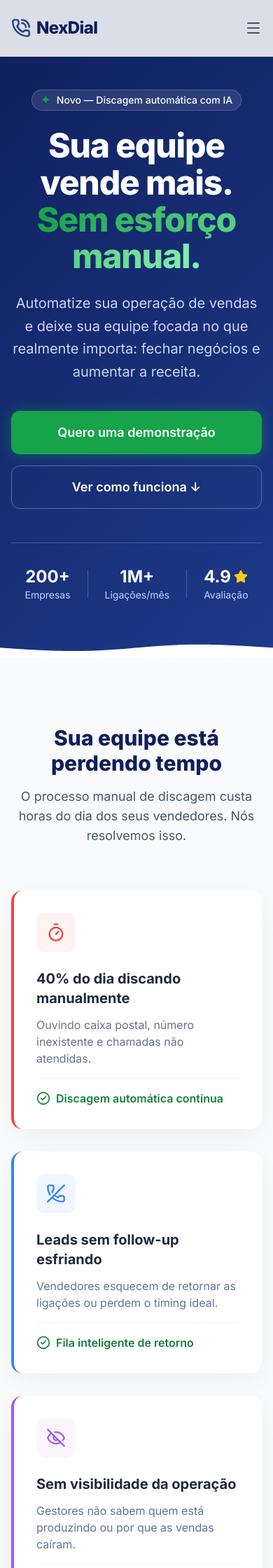
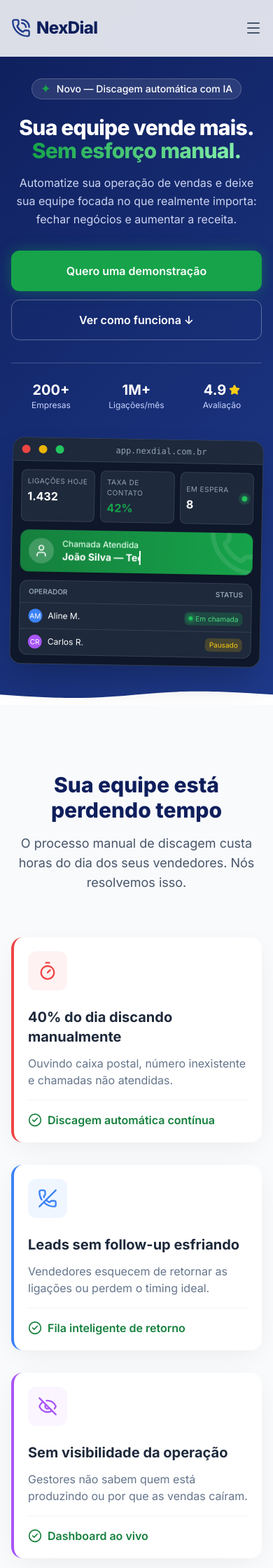
Before and after one commit to Faextech/Voxflow, a Flask app: page / in a window 390 px wide. Shown: the top 2240 px of the page at 70% size. Run offline with Flask 3, Linux system fonts and the light colour scheme; some libraries are stand-ins or nearby versions.

Commit message:
UI: Improve landing page mobile responsiveness
- Show animated dashboard mockup on mobile (was hidden md:block), with responsive sizing throughout
- Hero layout: flex-col on mobile, grid on lg; H1 text-3xl mobile, buttons full-width
- Stats grid 3-col on mobile; mockup content scales with responsive Tailwind classes
- Stepper: vertical layout on mobile with connecting lines between steps
- Problem/feature cards: reduced padding on mobile (p-5 md:p-8)
- CTA final: full-width button on mobile, badges in flex-col on mobile
- Footer: 2-col grid on mobile with centered logo/icons

Co-Authored-By: Claude Sonnet 4.6 <noreply@anthropic.com>

```diff
--- a/app/templates/landing.html
+++ b/app/templates/landing.html
@@ -145,54 +145,54 @@
     </header>
 
     <!-- ② HERO -->
-    <section class="hero-gradient pt-32 pb-20 lg:pt-40 lg:pb-28 overflow-hidden relative">
+    <section class="hero-gradient pt-28 pb-14 lg:pt-40 lg:pb-28 overflow-hidden relative">
         <div class="max-w-7xl mx-auto px-4 sm:px-6 lg:px-8 relative z-10">
-            <div class="lg:grid lg:grid-cols-12 lg:gap-16 items-center">
+            <div class="flex flex-col lg:grid lg:grid-cols-12 lg:gap-16 items-center">
                 <!-- Hero Content -->
                 <div class="lg:col-span-6 text-center lg:text-left fade-up">
                     <div class="inline-flex items-center px-3 py-1 rounded-full bg-white/10 border border-white/20 text-white text-sm font-medium mb-6">
                         <span class="text-brand-500 mr-2 text-lg leading-none">✦</span> Novo — Discagem automática com IA
                     </div>
-                    <h1 class="text-5xl md:text-7xl font-extrabold text-white tracking-tight mb-6 leading-[1.1]">
+                    <h1 class="text-3xl sm:text-5xl md:text-7xl font-extrabold text-white tracking-tight mb-4 md:mb-6 leading-[1.1]">
                         Sua equipe vende mais. <span class="text-transparent bg-clip-text bg-gradient-to-r from-brand-500 to-green-300">Sem esforço manual.</span>
                     </h1>
-                    <p class="text-xl text-indigo-100 opacity-90 mb-10 max-w-2xl mx-auto lg:mx-0 leading-relaxed">
+                    <p class="text-base md:text-xl text-indigo-100 opacity-90 mb-8 md:mb-10 max-w-2xl mx-auto lg:mx-0 leading-relaxed">
                         Automatize sua operação de vendas e deixe sua equipe focada no que realmente importa: fechar negócios e aumentar a receita.
                     </p>
-                    <div class="flex flex-col sm:flex-row gap-4 justify-center lg:justify-start mb-12">
-                        <a href="https://wa.me/5500000000000" target="_blank" class="inline-flex justify-center items-center px-8 py-4 border border-transparent text-lg font-semibold rounded-xl text-white bg-brand-500 hover:bg-brand-600 shadow-glow transition-all hover:-translate-y-1">
+                    <div class="flex flex-col sm:flex-row gap-3 md:gap-4 justify-center lg:justify-start mb-8 md:mb-12">
+                        <a href="https://wa.me/5500000000000" target="_blank" class="w-full sm:w-auto inline-flex justify-center items-center px-8 py-4 border border-transparent text-base md:text-lg font-semibold rounded-xl text-white bg-brand-500 hover:bg-brand-600 shadow-glow transition-all hover:-translate-y-1">
                             Quero uma demonstração
                         </a>
-                        <a href="#como-funciona" class="inline-flex justify-center items-center px-8 py-4 border border-white/30 text-lg font-semibold rounded-xl text-white hover:bg-white/10 transition-all">
+                        <a href="#como-funciona" class="w-full sm:w-auto inline-flex justify-center items-center px-8 py-4 border border-white/30 text-base md:text-lg font-semibold rounded-xl text-white hover:bg-white/10 transition-all">
                             Ver como funciona ↓
                         </a>
                     </div>
 
                     <!-- Stats -->
-                    <div class="flex items-center justify-center lg:justify-start gap-6 text-white border-t border-white/20 pt-8">
-                        <div>
-                            <div class="text-2xl font-bold">200+</div>
-                            <div class="text-sm text-indigo-200">Empresas</div>
+                    <div class="grid grid-cols-3 lg:flex lg:items-center lg:justify-start lg:gap-6 gap-2 text-white border-t border-white/20 pt-6 md:pt-8">
+                        <div class="text-center lg:text-left">
+                            <div class="text-xl md:text-2xl font-bold">200+</div>
+                            <div class="text-xs md:text-sm text-indigo-200">Empresas</div>
                         </div>
-                        <div class="w-px h-10 bg-white/20"></div>
-                        <div>
-                            <div class="text-2xl font-bold">1M+</div>
-                            <div class="text-sm text-indigo-200">Ligações/mês</div>
+                        <div class="hidden lg:block w-px h-10 bg-white/20"></div>
+                        <div class="text-center lg:text-left">
+                            <div class="text-xl md:text-2xl font-bold">1M+</div>
+                            <div class="text-xs md:text-sm text-indigo-200">Ligações/mês</div>
                         </div>
-                        <div class="w-px h-10 bg-white/20"></div>
-                        <div>
-                            <div class="text-2xl font-bold flex items-center">4.9 <i data-lucide="star" class="h-5 w-5 fill-current text-yellow-400 ml-1"></i></div>
-                            <div class="text-sm text-indigo-200">Avaliação</div>
+                        <div class="hidden lg:block w-px h-10 bg-white/20"></div>
+                        <div class="text-center lg:text-left">
+                            <div class="text-xl md:text-2xl font-bold flex items-center justify-center lg:justify-start">4.9 <i data-lucide="star" class="h-4 w-4 md:h-5 md:w-5 fill-current text-yellow-400 ml-1"></i></div>
+                            <div class="text-xs md:text-sm text-indigo-200">Avaliação</div>
                         </div>
                     </div>
                 </div>
 
                 <!-- Hero Mockup -->
-                <div class="lg:col-span-6 mt-16 lg:mt-0 fade-up hidden md:block">
+                <div class="lg:col-span-6 mt-10 lg:mt-0 fade-up w-full">
                     <div class="bg-slate-900 rounded-2xl border border-slate-700 shadow-2xl overflow-hidden relative transform rotate-1 hover:rotate-0 transition-transform duration-500">
                         <!-- Mac Window Controls -->
-                        <div class="bg-slate-800 px-4 py-3 flex items-center border-b border-slate-700">
-                            <div class="flex gap-2">
+                        <div class="bg-slate-800 px-3 md:px-4 py-2 md:py-3 flex items-center border-b border-slate-700">
+                            <div class="flex gap-1.5 md:gap-2">
                                 <div class="mockup-bar bg-red-500"></div>
                                 <div class="mockup-bar bg-yellow-500"></div>
                                 <div class="mockup-bar bg-green-500"></div>
@@ -200,55 +200,55 @@
                             <div class="mx-auto text-xs text-slate-400 font-mono">app.nexdial.com.br</div>
                         </div>
                         <!-- Mockup Content -->
-                        <div class="p-6">
+                        <div class="p-3 md:p-6">
                             <!-- Top metrics -->
-                            <div class="grid grid-cols-3 gap-4 mb-6">
-                                <div class="bg-slate-800 p-4 rounded-xl border border-slate-700">
-                                    <div class="text-slate-400 text-xs mb-1 uppercase tracking-wider">Ligações Hoje</div>
-                                    <div class="text-white font-bold text-2xl">1.432</div>
+                            <div class="grid grid-cols-3 gap-2 md:gap-4 mb-3 md:mb-6">
+                                <div class="bg-slate-800 p-2 md:p-4 rounded-lg md:rounded-xl border border-slate-700">
+                                    <div class="text-slate-400 text-[10px] md:text-xs mb-0.5 md:mb-1 uppercase tracking-wider">Ligações Hoje</div>
+                                    <div class="text-white font-bold text-base md:text-2xl">1.432</div>
                                 </div>
-                                <div class="bg-slate-800 p-4 rounded-xl border border-slate-700">
-                                    <div class="text-slate-400 text-xs mb-1 uppercase tracking-wider">Taxa de Contato</div>
-                                    <div class="text-brand-500 font-bold text-2xl">42%</div>
+                                <div class="bg-slate-800 p-2 md:p-4 rounded-lg md:rounded-xl border border-slate-700">
+                                    <div class="text-slate-400 text-[10px] md:text-xs mb-0.5 md:mb-1 uppercase tracking-wider">Taxa de Contato</div>
+                                    <div class="text-brand-500 font-bold text-base md:text-2xl">42%</div>
                                 </div>
-                                <div class="bg-slate-800 p-4 rounded-xl border border-slate-700 flex justify-between items-center">
+                                <div class="bg-slate-800 p-2 md:p-4 rounded-lg md:rounded-xl border border-slate-700 flex justify-between items-center">
                                     <div>
-                                        <div class="text-slate-400 text-xs mb-1 uppercase tracking-wider">Em Espera</div>
-                                        <div class="text-white font-bold text-2xl">8</div>
+                                        <div class="text-slate-400 text-[10px] md:text-xs mb-0.5 md:mb-1 uppercase tracking-wider">Em Espera</div>
+                                        <div class="text-white font-bold text-base md:text-2xl">8</div>
                                     </div>
                                     <div class="pulse-dot"></div>
                                 </div>
                             </div>
 
                             <!-- Call incoming simulation -->
-                            <div class="bg-gradient-to-r from-brand-600 to-brand-500 rounded-xl p-5 mb-6 text-white shadow-lg relative overflow-hidden">
+                            <div class="bg-gradient-to-r from-brand-600 to-brand-500 rounded-xl p-3 md:p-5 mb-3 md:mb-6 text-white shadow-lg relative overflow-hidden">
                                 <div class="absolute right-0 top-0 opacity-10">
-                                    <i data-lucide="phone" class="h-32 w-32 -mt-4 -mr-4"></i>
+                                    <i data-lucide="phone" class="h-20 w-20 md:h-32 md:w-32 -mt-4 -mr-4"></i>
                                 </div>
-                                <div class="flex items-center gap-4 relative z-10">
-                                    <div class="h-12 w-12 rounded-full bg-white/20 flex items-center justify-center">
-                                        <i data-lucide="user" class="h-6 w-6"></i>
+                                <div class="flex items-center gap-3 md:gap-4 relative z-10">
+                                    <div class="h-9 w-9 md:h-12 md:w-12 rounded-full bg-white/20 flex items-center justify-center shrink-0">
+                                        <i data-lucide="user" class="h-5 w-5 md:h-6 md:w-6"></i>
                                     </div>
-                                    <div>
-                                        <div class="text-sm text-green-100 font-medium">Chamada Atendida</div>
-                                        <div class="font-bold text-xl typing-effect">João Silva — TechCorp</div>
+                                    <div class="min-w-0">
+                                        <div class="text-xs md:text-sm text-green-100 font-medium">Chamada Atendida</div>
+                                        <div class="font-bold text-sm md:text-xl typing-effect">João Silva — TechCorp</div>
                                     </div>
                                 </div>
                             </div>
 
                             <!-- List -->
                             <div class="bg-slate-800 rounded-xl border border-slate-700">
-                                <div class="px-4 py-3 border-b border-slate-700 flex justify-between text-xs text-slate-400 font-semibold uppercase">
+                                <div class="px-3 md:px-4 py-2 md:py-3 border-b border-slate-700 flex justify-between text-[10px] md:text-xs text-slate-400 font-semibold uppercase">
                                     <span>Operador</span>
                                     <span>Status</span>
                                 </div>
-                                <div class="px-4 py-3 border-b border-slate-700 flex justify-between items-center">
-                                    <div class="flex items-center gap-3 text-white"><div class="h-6 w-6 rounded-full bg-blue-500 text-xs flex items-center justify-center">AM</div> Aline M.</div>
-                                    <span class="text-xs px-2 py-1 bg-green-500/20 text-green-400 rounded-md flex items-center gap-1"><div class="pulse-dot w-1.5 h-1.5"></div> Em chamada</span>
+                                <div class="px-3 md:px-4 py-2 md:py-3 border-b border-slate-700 flex justify-between items-center">
+                                    <div class="flex items-center gap-2 md:gap-3 text-white text-xs md:text-sm"><div class="h-5 w-5 md:h-6 md:w-6 rounded-full bg-blue-500 text-[10px] md:text-xs flex items-center justify-center shrink-0">AM</div> Aline M.</div>
+                                    <span class="text-[10px] md:text-xs px-1.5 md:px-2 py-0.5 md:py-1 bg-green-500/20 text-green-400 rounded-md flex items-center gap-1"><div class="pulse-dot w-1.5 h-1.5"></div> Em chamada</span>
                                 </div>
-                                <div class="px-4 py-3 flex justify-between items-center">
-                                    <div class="flex items-center gap-3 text-white"><div class="h-6 w-6 rounded-full bg-purple-500 text-xs flex items-center justify-center">CR</div> Carlos R.</div>
-                                    <span class="text-xs px-2 py-1 bg-yellow-500/20 text-yellow-400 rounded-md">Pausado</span>
+                                <div class="px-3 md:px-4 py-2 md:py-3 flex justify-between items-center">
+                                    <div class="flex items-center gap-2 md:gap-3 text-white text-xs md:text-sm"><div class="h-5 w-5 md:h-6 md:w-6 rounded-full bg-purple-500 text-[10px] md:text-xs flex items-center justify-center shrink-0">CR</div> Carlos R.</div>
+                                    <span class="text-[10px] md:text-xs px-1.5 md:px-2 py-0.5 md:py-1 bg-yellow-500/20 text-yellow-400 rounded-md">Pausado</span>
                                 </div>
                             </div>
                         </div>
@@ -275,7 +275,7 @@
             </div>
 
             <div class="grid md:grid-cols-3 gap-8">
-                <div class="bg-white rounded-2xl p-8 shadow-soft border-l-4 border-red-500 fade-up hover:-translate-y-2 transition-transform">
+                <div class="bg-white rounded-2xl p-5 md:p-8 shadow-soft border-l-4 border-red-500 fade-up hover:-translate-y-2 transition-transform">
                     <div class="w-14 h-14 bg-red-50 text-red-500 rounded-xl flex items-center justify-center mb-6">
                         <i data-lucide="timer" class="h-7 w-7"></i>
                     </div>
@@ -288,7 +288,7 @@
                     </div>
                 </div>
 
-                <div class="bg-white rounded-2xl p-8 shadow-soft border-l-4 border-blue-500 fade-up hover:-translate-y-2 transition-transform" style="transition-delay: 100ms">
+                <div class="bg-white rounded-2xl p-5 md:p-8 shadow-soft border-l-4 border-blue-500 fade-up hover:-translate-y-2 transition-transform" style="transition-delay: 100ms">
                     <div class="w-14 h-14 bg-blue-50 text-blue-500 rounded-xl flex items-center justify-center mb-6">
                         <i data-lucide="phone-off" class="h-7 w-7"></i>
                     </div>
@@ -301,7 +301,7 @@
                     </div>
                 </div>
 
-                <div class="bg-white rounded-2xl p-8 shadow-soft border-l-4 border-purple-500 fade-up hover:-translate-y-2 transition-transform" style="transition-delay: 200ms">
+                <div class="bg-white rounded-2xl p-5 md:p-8 shadow-soft border-l-4 border-purple-500 fade-up hover:-translate-y-2 transition-transform" style="transition-delay: 200ms">
                     <div class="w-14 h-14 bg-purple-50 text-purple-500 rounded-xl flex items-center justify-center mb-6">
                         <i data-lucide="eye-off" class="h-7 w-7"></i>
                     </div>
@@ -327,7 +327,7 @@
 
             <div class="grid md:grid-cols-3 gap-8">
                 <!-- Feature 1 -->
-                <div class="group p-8 rounded-2xl border border-slate-200 hover:border-brand-500 hover:shadow-xl transition-all bg-white fade-up">
+                <div class="group p-5 md:p-8 rounded-2xl border border-slate-200 hover:border-brand-500 hover:shadow-xl transition-all bg-white fade-up">
                     <div class="w-12 h-12 bg-indigo-50 text-indigo-600 rounded-lg flex items-center justify-center mb-6 group-hover:scale-110 transition-transform">
                         <i data-lucide="phone-forwarded" class="h-6 w-6"></i>
                     </div>
@@ -336,7 +336,7 @@
                 </div>
 
                 <!-- Feature 2 -->
-                <div class="group p-8 rounded-2xl border border-slate-200 hover:border-brand-500 hover:shadow-xl transition-all bg-white fade-up" style="transition-delay: 50ms">
+                <div class="group p-5 md:p-8 rounded-2xl border border-slate-200 hover:border-brand-500 hover:shadow-xl transition-all bg-white fade-up" style="transition-delay: 50ms">
                     <div class="w-12 h-12 bg-blue-50 text-blue-600 rounded-lg flex items-center justify-center mb-6 group-hover:scale-110 transition-transform">
                         <i data-lucide="layout-dashboard" class="h-6 w-6"></i>
                     </div>
@@ -345,7 +345,7 @@
                 </div>
 
                 <!-- Feature 3 -->
-                <div class="group p-8 rounded-2xl border border-slate-200 hover:border-brand-500 hover:shadow-xl transition-all bg-white fade-up" style="transition-delay: 100ms">
+                <div class="group p-5 md:p-8 rounded-2xl border border-slate-200 hover:border-brand-500 hover:shadow-xl transition-all bg-white fade-up" style="transition-delay: 100ms">
                     <div class="w-12 h-12 bg-green-50 text-green-600 rounded-lg flex items-center justify-center mb-6 group-hover:scale-110 transition-transform">
                         <i data-lucide="users" class="h-6 w-6"></i>
                     </div>
@@ -354,7 +354,7 @@
                 </div>
 
                 <!-- Feature 4 -->
-                <div class="group p-8 rounded-2xl border border-slate-200 hover:border-brand-500 hover:shadow-xl transition-all bg-white fade-up" style="transition-delay: 150ms">
+                <div class="group p-5 md:p-8 rounded-2xl border border-slate-200 hover:border-brand-500 hover:shadow-xl transition-all bg-white fade-up" style="transition-delay: 150ms">
                     <div class="w-12 h-12 bg-orange-50 text-orange-600 rounded-lg flex items-center justify-center mb-6 group-hover:scale-110 transition-transform">
                         <i data-lucide="rotate-ccw" class="h-6 w-6"></i>
                     </div>
@@ -363,7 +363,7 @@
                 </div>
 
                 <!-- Feature 5 -->
-                <div class="group p-8 rounded-2xl border border-slate-200 hover:border-brand-500 hover:shadow-xl transition-all bg-white fade-up" style="transition-delay: 200ms">
+                <div class="group p-5 md:p-8 rounded-2xl border border-slate-200 hover:border-brand-500 hover:shadow-xl transition-all bg-white fade-up" style="transition-delay: 200ms">
                     <div class="w-12 h-12 bg-purple-50 text-purple-600 rounded-lg flex items-center justify-center mb-6 group-hover:scale-110 transition-transform">
                         <i data-lucide="laptop" class="h-6 w-6"></i>
                     </div>
@@ -372,7 +372,7 @@
                 </div>
 
                 <!-- Feature 6 -->
-                <div class="group p-8 rounded-2xl border border-slate-200 hover:border-brand-500 hover:shadow-xl transition-all bg-white fade-up" style="transition-delay: 250ms">
+                <div class="group p-5 md:p-8 rounded-2xl border border-slate-200 hover:border-brand-500 hover:shadow-xl transition-all bg-white fade-up" style="transition-delay: 250ms">
                     <div class="w-12 h-12 bg-rose-50 text-rose-600 rounded-lg flex items-center justify-center mb-6 group-hover:scale-110 transition-transform">
                         <i data-lucide="trending-up" class="h-6 w-6"></i>
                     </div>
@@ -396,7 +396,7 @@
                 <div class="hidden md:block absolute top-1/2 left-0 w-full h-1 bg-slate-200 -translate-y-1/2 z-0"></div>
                 <div class="hidden md:block absolute top-1/2 left-0 w-1/2 h-1 bg-brand-500 -translate-y-1/2 z-0 transition-all duration-1000 ease-in-out"></div>
 
-                <div class="grid md:grid-cols-3 gap-12 relative z-10">
+                <div class="flex flex-col md:grid md:grid-cols-3 md:gap-12 relative z-10">
                     <!-- Step 1 -->
                     <div class="text-center fade-up">
                         <div class="w-20 h-20 mx-auto bg-white rounded-full border-4 border-brand-500 flex items-center justify-center shadow-lg mb-6 relative">
@@ -406,6 +406,8 @@
                         <h3 class="text-xl font-bold text-slate-800 mb-2">Importe seus contatos</h3>
                         <p class="text-slate-600 text-sm">Suba sua planilha de leads em segundos e crie a base de prospects.</p>
                     </div>
+                    <!-- Mobile vertical connector -->
+                    <div class="md:hidden w-0.5 h-10 bg-slate-200 mx-auto my-4"></div>
 
                     <!-- Step 2 -->
                     <div class="text-center fade-up" style="transition-delay: 100ms">
@@ -416,6 +418,8 @@
                         <h3 class="text-xl font-bold text-slate-800 mb-2">Configure sua campanha</h3>
                         <p class="text-slate-600 text-sm">Defina os operadores e inicie a discagem automática no clique de um botão.</p>
                     </div>
+                    <!-- Mobile vertical connector -->
+                    <div class="md:hidden w-0.5 h-10 bg-slate-200 mx-auto my-4"></div>
 
                     <!-- Step 3 -->
                     <div class="text-center fade-up" style="transition-delay: 200ms">
@@ -665,14 +669,14 @@
             <h2 class="text-4xl font-extrabold text-white mb-6">Pronto para transformar sua operação?</h2>
             <p class="text-xl text-indigo-100 mb-10 max-w-2xl mx-auto">Fale com um consultor, veja uma demonstração ao vivo e descubra como o NexDial pode ajudar sua equipe a vender mais hoje.</p>
 
-            <a href="https://wa.me/5500000000000" target="_blank" class="inline-flex items-center justify-center px-10 py-5 text-xl font-bold rounded-xl text-white bg-brand-500 hover:bg-brand-600 shadow-glow transition-all hover:-translate-y-1 mb-8">
-                Quero uma demonstração gratuita <i data-lucide="arrow-right" class="ml-2 h-6 w-6"></i>
+            <a href="https://wa.me/5500000000000" target="_blank" class="w-full sm:w-auto inline-flex items-center justify-center px-10 py-5 text-lg md:text-xl font-bold rounded-xl text-white bg-brand-500 hover:bg-brand-600 shadow-glow transition-all hover:-translate-y-1 mb-8">
+                Quero uma demonstração gratuita <i data-lucide="arrow-right" class="ml-2 h-5 w-5 md:h-6 md:w-6"></i>
             </a>
 
-            <div class="flex flex-wrap justify-center gap-6 text-sm font-medium text-indigo-200">
-                <span class="flex items-center"><i data-lucide="check-circle-2" class="h-5 w-5 text-brand-400 mr-2"></i> Sem compromisso</span>
-                <span class="flex items-center"><i data-lucide="check-circle-2" class="h-5 w-5 text-brand-400 mr-2"></i> Demo em 24h</span>
-                <span class="flex items-center"><i data-lucide="check-circle-2" class="h-5 w-5 text-brand-400 mr-2"></i> Suporte incluído</span>
+            <div class="flex flex-col sm:flex-row flex-wrap justify-center gap-3 md:gap-6 text-sm font-medium text-indigo-200">
+                <span class="flex items-center justify-center"><i data-lucide="check-circle-2" class="h-5 w-5 text-brand-400 mr-2"></i> Sem compromisso</span>
+                <span class="flex items-center justify-center"><i data-lucide="check-circle-2" class="h-5 w-5 text-brand-400 mr-2"></i> Demo em 24h</span>
+                <span class="flex items-center justify-center"><i data-lucide="check-circle-2" class="h-5 w-5 text-brand-400 mr-2"></i> Suporte incluído</span>
             </div>
         </div>
 
@@ -687,14 +691,14 @@
     <!-- ⑪ FOOTER -->
     <footer class="bg-slate-900 border-t border-slate-800 pt-16 pb-8">
         <div class="max-w-7xl mx-auto px-4 sm:px-6 lg:px-8">
-            <div class="grid grid-cols-1 md:grid-cols-4 gap-12 mb-12">
-                <div class="col-span-1">
-                    <div class="flex items-center mb-4">
+            <div class="grid grid-cols-2 md:grid-cols-4 gap-8 md:gap-12 mb-12">
+                <div class="col-span-2 md:col-span-1">
+                    <div class="flex items-center mb-4 justify-center md:justify-start">
                         <i data-lucide="phone-call" class="h-6 w-6 text-brand-500 mr-2"></i>
                         <span class="font-bold text-xl text-white tracking-tight">NexDial</span>
                     </div>
-                    <p class="text-slate-400 text-sm mb-6 max-w-xs">Mais ligações. Mais vendas. Menos esforço. O motor inteligente da sua equipe de vendas.</p>
-                    <div class="flex space-x-4">
+                    <p class="text-slate-400 text-sm mb-6 max-w-xs text-center md:text-left mx-auto md:mx-0">Mais ligações. Mais vendas. Menos esforço. O motor inteligente da sua equipe de vendas.</p>
+                    <div class="flex space-x-4 justify-center md:justify-start">
                         <a href="#" class="text-slate-400 hover:text-white transition-colors"><i data-lucide="linkedin" class="h-5 w-5"></i></a>
                         <a href="#" class="text-slate-400 hover:text-white transition-colors"><i data-lucide="instagram" class="h-5 w-5"></i></a>
                         <a href="https://wa.me/5500000000000" class="text-slate-400 hover:text-white transition-colors"><i data-lucide="message-circle" class="h-5 w-5"></i></a>
```
